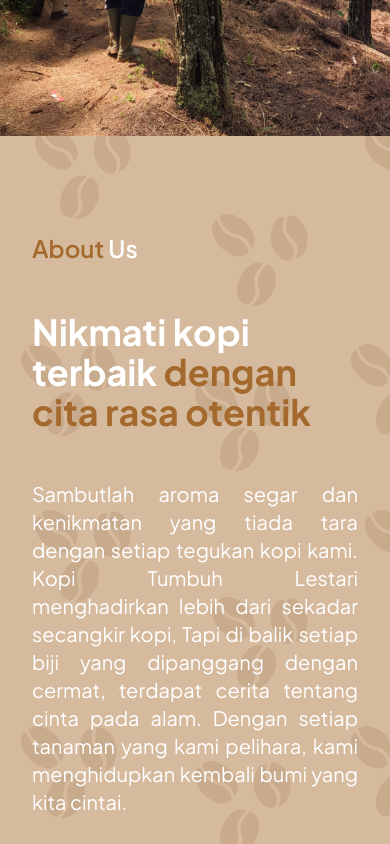
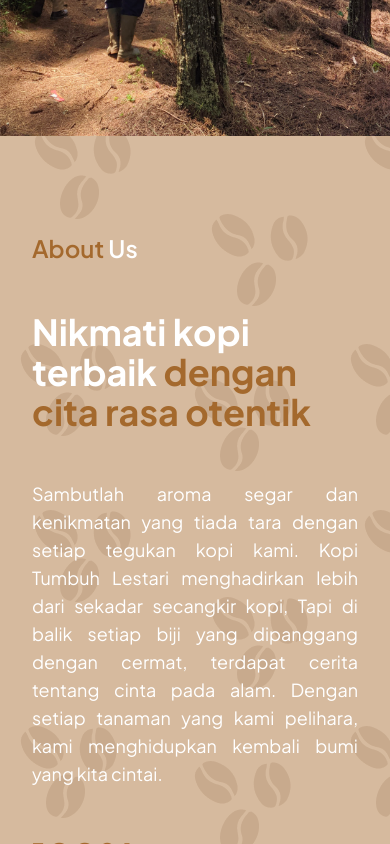
Before and after one commit to tumbuhlestari/tumbuh-lestari, a Next.js app: page / in a window 390 px wide. Shown: the part 1156-2000 px from the top of the page. Built offline with nearby package versions, Linux system fonts and the light colour scheme.

Commit message:
fix: responsive process and about us

```diff
--- a/components/home/about-us.jsx
+++ b/components/home/about-us.jsx
@@ -47,7 +47,7 @@ export default function AboutUs() {
           <span className='text-white'>Nikmati kopi terbaik </span>dengan cita
           rasa otentik
         </h3>
-        <p className='text-white text-xl md:text-2xl text-justify'>
+        <p className='text-white text-lg md:text-2xl text-justify'>
           Sambutlah aroma segar dan kenikmatan yang tiada tara dengan setiap
           tegukan kopi kami. Kopi Tumbuh Lestari menghadirkan lebih dari sekadar
           secangkir kopi, Tapi di balik setiap biji yang dipanggang dengan
--- a/components/home/process.jsx
+++ b/components/home/process.jsx
@@ -23,7 +23,7 @@ export default function Process() {
 
   return (
     <div className='container mx-auto my-32 relative'>
-      <div className='bg-[#C39A72] grid md:grid-cols-2 gap-8 md:gap-0 py-16 md:py-8 px-16 md:mx-16 rounded-2xl shadow-lg'>
+      <div className='bg-[#C39A72] grid md:grid-cols-2 gap-8 md:gap-0 py-8 md:py-16 px-8 md:px-16 md:mx-16 rounded-2xl shadow-lg'>
         <div className='pr-8 order-2 md:order-1'>
           <ol className='list-decimal list-inside space-y-8 md:space-y-12'>
             {process.map((item) => (
@@ -52,7 +52,7 @@ export default function Process() {
             alt='Coffee Beans'
             width={256}
             height={256}
-            className='absolute -top-36 right-8 z-10 hidden md:block'
+            className='absolute w-32 md:w-64 -top-24 md:-top-36 right-0 md:right-8 z-10 block'
           />
         </div>
       </div>
```
